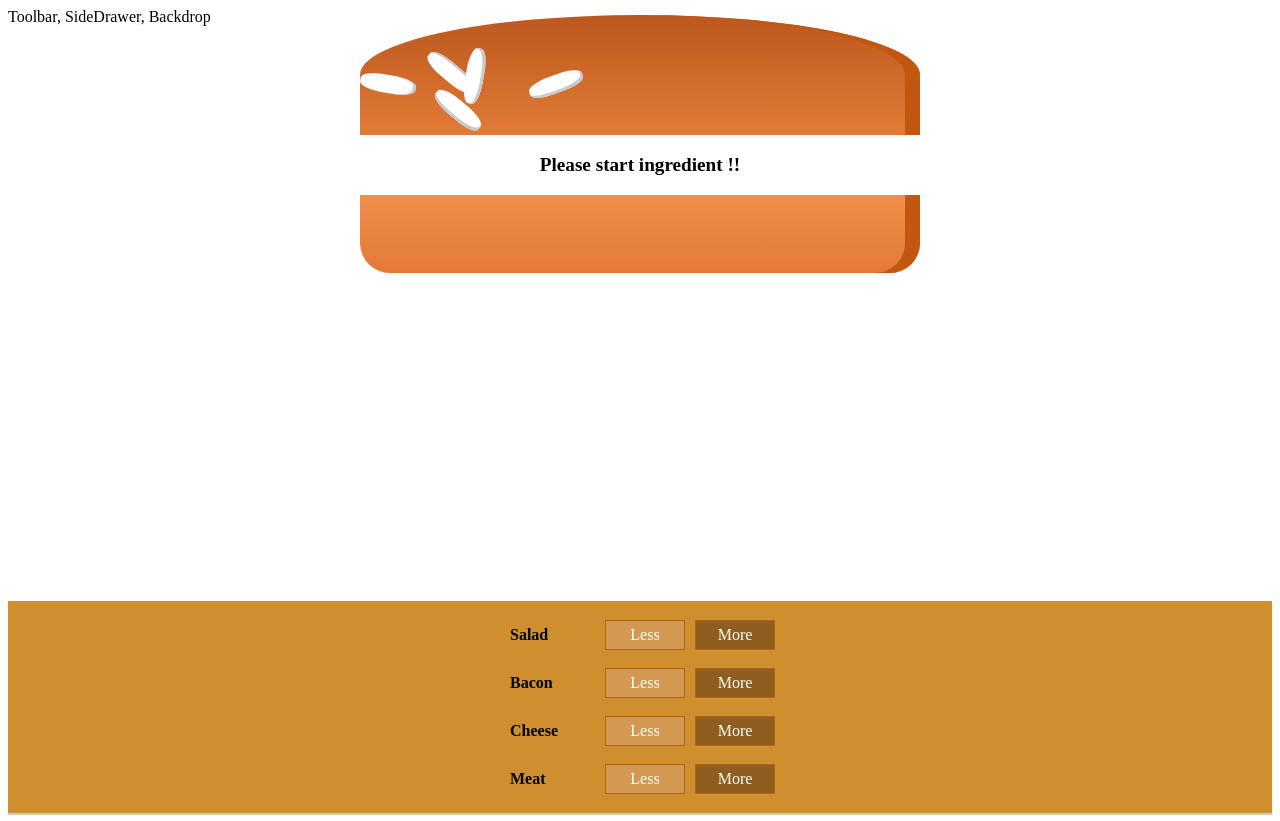
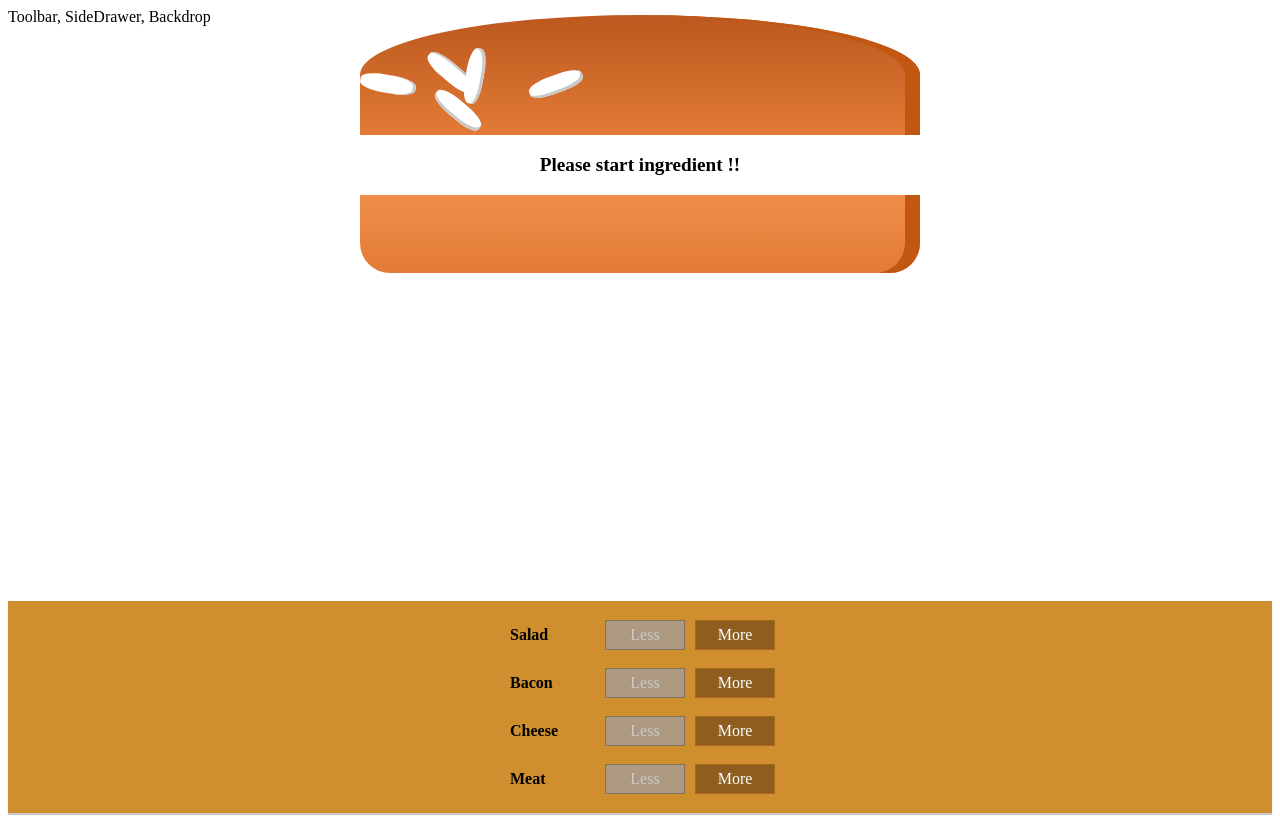
Before and after one commit to chouhanrajendra15/Bugar-builder-app, a React (Create React App) app: page / in a window 1280 px wide. Built offline with nearby package versions, Linux system fonts and the light colour scheme.

Commit message:
Removing Ingredients safely

```diff
--- a/src/Components/Burgar/BuildControls/BuildControl/BuildControl.js
+++ b/src/Components/Burgar/BuildControls/BuildControl/BuildControl.js
@@ -6,7 +6,7 @@
 
     <div className={classes.BuildControl}>
         <div className={classes.Label}>{props.label}</div>
-        <button className={classes.Less}> Less</button>
+        <button className={classes.Less} onClick = {props.removed} disabled = { props.disabled}> Less</button>
         <button className={classes.More} onClick = {props.added}> More</button>
     </div>
 );
--- a/src/Components/Burgar/BuildControls/BuildControls.js
+++ b/src/Components/Burgar/BuildControls/BuildControls.js
@@ -20,7 +20,10 @@
     <BuildControl
     key ={ctrl.label}
      label ={ctrl.label}
-      added = {() => props.ingredientAdded(ctrl.type)} />
+      added = {() => props.ingredientAdded(ctrl.type)}
+      removed = {() => props.ingredientRemoved(ctrl.type)}
+      disabled = {props.disabled[ctrl.type]}
+      />
 
   ))}
 
--- a/src/Containers/BurgarBuilder/BurgarBuilder.js
+++ b/src/Containers/BurgarBuilder/BurgarBuilder.js
@@ -42,18 +42,47 @@
    this.setState({totalPrice: newPrice, ingredients: updatedIngredients});
 }
 
+removeIngredientHandler = (type) => {
+const oldCount = this.state.ingredients[type];
+if (oldCount <= 0){
+  return ;
+}
+const updatedCount = oldCount - 1;
+const updatedIngredients = {
+  ...this.state.ingredients
+};
+updatedIngredients[type] = updatedCount;
+const priceDeduction = INGREDIENT_PRICES[type];
+const oldPrice = this.state.totalPrice;
+const newPrice = oldPrice - priceDeduction;
+this.setState({totalPrice: newPrice, ingredients: updatedIngredients});
 
+
+
+
+
+}
 
 
 
 
 
   render() {
+   const disabledInfo ={
+    ...this.state.ingredients
+   };
+   for ( let key in disabledInfo) {
+    disabledInfo[key] = disabledInfo[key] <= 0
+   }
+
+// {salad: true, meat: false, ...}
     return (
      <AAux>
        <Burgar ingredients = { this.state.ingredients}  />
      <BuildControls
       ingredientAdded = { this.addIngredientHandler}
+      ingredientRemoved = { this.removeIngredientHandler}
+      disabled = {disabledInfo}
        />
       </AAux>
     );
```
